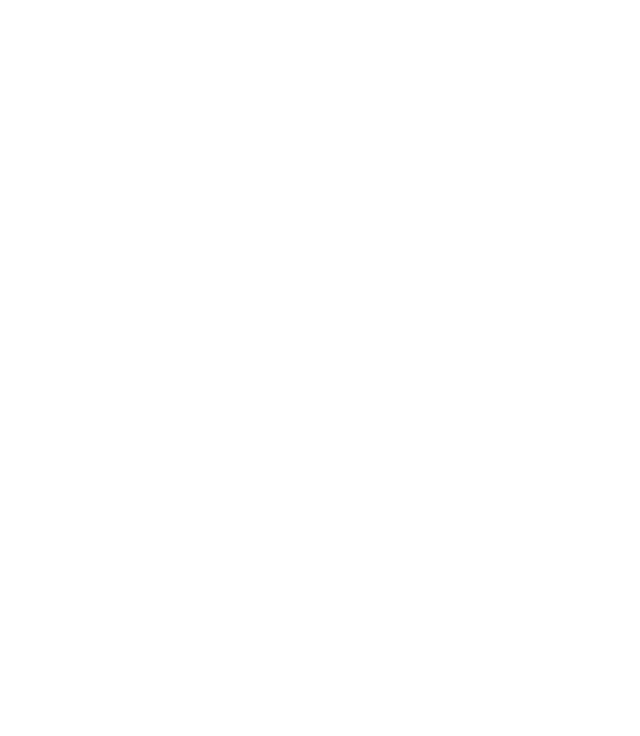
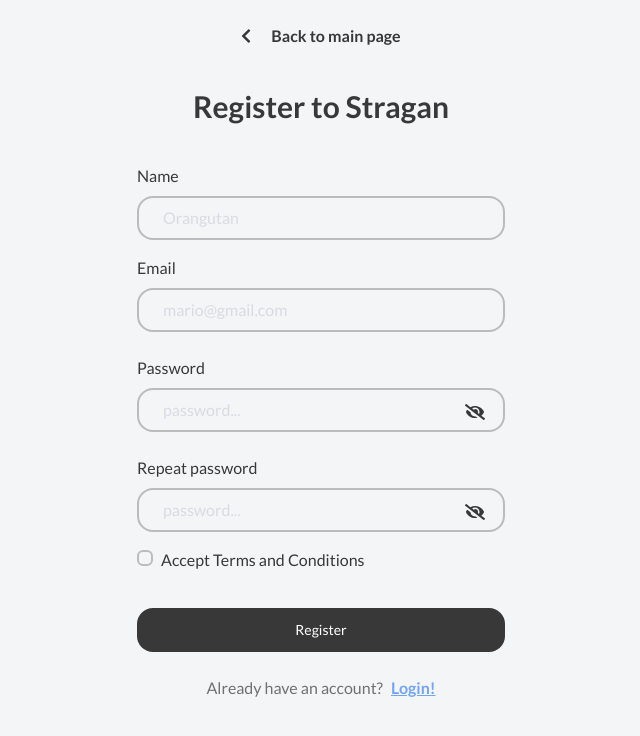
Before and after one commit to dr0er/ecommerce-gaming-shop, a React (Create React App) app in the folder Frontend/: page /signUp in a window 1280 px wide. Shown: the top 736 px of the page, without its empty margins (319-959 px from the left). Built offline with nearby package versions, Linux system fonts and the light colour scheme.

Commit message:
Add register page

```diff
--- a/Frontend/src/App.tsx
+++ b/Frontend/src/App.tsx
@@ -1,4 +1,3 @@
-import React from 'react'
 import { BrowserRouter as Router } from 'react-router-dom'
 import { Routing } from './routing/Routing'
 function App() {
--- /dev/null
+++ b/Frontend/src/Components/registerPage/BackToMain.tsx
@@ -0,0 +1,17 @@
+import { faChevronLeft } from '@fortawesome/free-solid-svg-icons'
+import { FontAwesomeIcon } from '@fortawesome/react-fontawesome'
+import { Link } from 'react-router-dom'
+import { Routes } from '../../Utilities/routes'
+
+const BackToMain = () => {
+  return (
+    <Link to={Routes.index}>
+      <div className="flex gap-5 items-center text-base font-bold cursor-pointer w-max mb-4">
+        <FontAwesomeIcon icon={faChevronLeft} />
+        Back to main page
+      </div>
+    </Link>
+  )
+}
+
+export default BackToMain
--- /dev/null
+++ b/Frontend/src/Components/registerPage/RegisterForm.tsx
@@ -0,0 +1,163 @@
+import { useState } from 'react'
+import { useForm, SubmitHandler } from 'react-hook-form'
+import SubmitBtn from './SubmitBtn'
+import { faCheck, faEye, faEyeSlash } from '@fortawesome/free-solid-svg-icons'
+import { FontAwesomeIcon } from '@fortawesome/react-fontawesome'
+import { ErrorMessage } from '@hookform/error-message'
+import IFormInputs from './interfaces/IFormInputs'
+
+const RegisterForm = () => {
+  const {
+    register,
+    handleSubmit,
+    getValues,
+    formState: { errors },
+  } = useForm<IFormInputs>({
+    criteriaMode: 'all',
+  })
+
+  const onSubmit: SubmitHandler<IFormInputs> = (data) => console.log(JSON.stringify(data))
+
+  type passwordsVisibility = { pass: boolean; passConfirm: boolean }
+  const [passwordsVisibility, setPasswordsVisibility] = useState<passwordsVisibility>({
+    pass: false,
+    passConfirm: false,
+  })
+
+  const handleChangePasswordVisibility = (iconId: keyof passwordsVisibility): void => {
+    setPasswordsVisibility((prev) => ({ ...passwordsVisibility, [iconId]: !prev[iconId] }))
+  }
+
+  return (
+    <div className="flex flex-col gap-4 px-4 mt-4 w-full">
+      <form onSubmit={handleSubmit(onSubmit)}>
+        <div className="flex flex-col gap-2 w-full">
+          <label htmlFor="name">Name</label>
+          <input
+            id="name"
+            className="input-field"
+            type="text"
+            placeholder="Orangutan"
+            {...register('name', {
+              required: 'This field is required!',
+              maxLength: 20,
+            })}
+          />
+          <ErrorMessage
+            errors={errors}
+            name="name"
+            render={({ message }) => <p className="text-red-500">{message}</p>}
+          />
+        </div>
+        <div className="flex flex-col gap-2 mt-4">
+          <label htmlFor="email">Email</label>
+          <input
+            id="email"
+            className="input-field"
+            type="email"
+            placeholder="mario@gmail.com"
+            {...register('email', {
+              required: 'This field is required!',
+              pattern: {
+                value: /^[^@ ]+@[^@ ]+\.[^@ .]{2,}$/,
+                message: 'Email is not valid',
+              },
+            })}
+          />
+          <ErrorMessage
+            errors={errors}
+            name="email"
+            render={({ message }) => <p className="text-red-500">{message}</p>}
+          />
+          <p className="text-red-500">{errors?.email?.message}</p>
+        </div>
+        <div className="flex flex-col gap-2 mt-4">
+          <label htmlFor="password">Password</label>
+          <div className="relative focus-within:opacity-100">
+            <input
+              id="password"
+              className="input-field"
+              type={passwordsVisibility.pass ? 'text' : 'password'}
+              placeholder="password..."
+              {...register('password', {
+                required: 'This field is required!',
+                minLength: {
+                  value: 6,
+                  message: 'Password has to be at least 6 characters long!',
+                },
+              })}
+            />
+
+            <FontAwesomeIcon
+              icon={passwordsVisibility.pass ? faEye : faEyeSlash}
+              className="absolute top-9 right-5 transform -translate-y-5"
+              onClick={() => handleChangePasswordVisibility('pass')}
+            />
+            <ErrorMessage
+              errors={errors}
+              name="password"
+              render={({ message }) => <p className="text-red-500">{message}</p>}
+            />
+          </div>
+          <p className="text-red-500">{errors?.password?.message}</p>
+        </div>
+        <div className="flex flex-col gap-2 mt-4 w-full">
+          <label htmlFor="passwordConfirm">Repeat password</label>
+          <div className="relative focus-within:opacity-100">
+            <input
+              id="passwordConfirm"
+              className="input-field"
+              type={passwordsVisibility.passConfirm ? 'text' : 'password'}
+              placeholder="password..."
+              {...register('passwordConfirm', {
+                required: 'This field is required!',
+                validate: {
+                  matchesPreviousPassword: (value) => {
+                    const { password } = getValues()
+                    return password === value || 'Passwords should match!'
+                  },
+                },
+              })}
+            />
+
+            <FontAwesomeIcon
+              id="passConfirm"
+              icon={passwordsVisibility.passConfirm ? faEye : faEyeSlash}
+              className="absolute top-9 right-5 transform -translate-y-5"
+              onClick={() => handleChangePasswordVisibility('passConfirm')}
+            />
+          </div>
+          {errors.passwordConfirm && (
+            <p className="text-red-500">{errors.passwordConfirm.message}</p>
+          )}
+        </div>
+        <div className="flex gap-2 mt-4 items-center">
+          <label htmlFor="acceptTerms" className="cursor-pointer relative">
+            <input
+              id="acceptTerms"
+              className="appearance-none w-4 h-4 border-2 rounded-md border-grey-light opacity-30 active:opacity-100"
+              type="checkbox"
+              {...register('acceptTerms', {
+                required: 'Please accept Terms and Conditions.',
+              })}
+            />
+            <FontAwesomeIcon
+              icon={faCheck}
+              className="w-4 h-4 text-grey-light text-sm absolute left-0.5 top-0.5 text-opacity-0 check-1 transition"
+            />
+          </label>
+          <span>Accept Terms and Conditions</span>
+        </div>
+        <ErrorMessage
+          errors={errors}
+          name="acceptTerms"
+          render={({ message }) => <p className="text-red-500">{message}</p>}
+        />
+
+        <SubmitBtn>Register</SubmitBtn>
+      </form>
+    </div>
+  )
+}
+
+export default RegisterForm
--- /dev/null
+++ b/Frontend/src/Components/registerPage/RegisterPage.tsx
@@ -0,0 +1,24 @@
+import RegisterForm from '../registerPage/RegisterForm'
+import { Link } from 'react-router-dom'
+import BackToMain from '../registerPage/BackToMain'
+import { Routes } from '../../Utilities/routes'
+
+const RegisterPage = () => {
+  return (
+    <div className="h-screen text-grey-light py-6 flex flex-col gap-6 items-center  max-w-md px-6 md: mx-auto">
+      <BackToMain />
+      <h1 className="font-bold text-3xl text-center ">Register to Stragan</h1>
+      <RegisterForm />
+      <p className="flex gap-2 opacity-70 mx-auto">
+        Already have an account?
+        <Link
+          to={Routes.login}
+          className="text-blue-500 opacity-100 cursor-pointer underline font-bold">
+          Login!
+        </Link>
+      </p>
+    </div>
+  )
+}
+
+export default RegisterPage
--- /dev/null
+++ b/Frontend/src/Components/registerPage/SubmitBtn.tsx
@@ -0,0 +1,16 @@
+import { FunctionComponent } from 'react'
+import btnProps from './interfaces/BtnProps'
+
+const SubmitBtn: FunctionComponent<btnProps> = ({ children }) => {
+  return (
+    <div>
+      <button
+        type="submit"
+        className="flex px-9 py-3 w-full justify-center bg-grey-light text-white rounded-2xl text-sm mt-9 cursor-pointer">
+        {children}
+      </button>
+    </div>
+  )
+}
+
+export default SubmitBtn
--- /dev/null
+++ b/Frontend/src/Components/registerPage/interfaces/BtnProps.ts
@@ -0,0 +1,7 @@
+import { ReactNode } from 'react'
+
+interface btnProps {
+  children: ReactNode
+}
+
+export default btnProps
--- /dev/null
+++ b/Frontend/src/Components/registerPage/interfaces/IFormInputs.ts
@@ -0,0 +1,9 @@
+interface IFormInputs {
+  name: string
+  email: string
+  password: string
+  passwordConfirm: string
+  acceptTerms: boolean
+}
+
+export default IFormInputs
--- a/Frontend/src/Utilities/routes.ts
+++ b/Frontend/src/Utilities/routes.ts
@@ -3,4 +3,5 @@
   itemDetails = '/itemDetails',
   mainPage = '/mainPage',
   loginPage = '/loginPage',
+  signup = '/signup',
 }
--- a/Frontend/src/index.css
+++ b/Frontend/src/index.css
@@ -29,3 +29,44 @@
 .scroll-snap-center {
   scroll-snap-align: center;
 }
+
+@layer components {
+  .input-field {
+    @apply py-2 px-6 w-full duration-300 rounded-2xl outline-none border-2 border-grey-light bg-background-grey;
+  }
+
+  .input-field:placeholder-shown,
+  .input-field:placeholder-shown + div {
+    @apply opacity-30;
+  }
+}
+
+#acceptTerms:checked ~ .check-1 {
+  @apply text-opacity-100;
+  animation: check-animate 0.5s 1;
+}
+
+@keyframes check-animate {
+  0%,
+  100% {
+    @apply transform scale-100;
+  }
+  50% {
+    @apply transform scale-150 text-opacity-0;
+  }
+}
+
+#acceptTerms:checked ~ .check-1 {
+  @apply text-opacity-100;
+  animation: check-animate 0.5s 1;
+}
+
+@keyframes check-animate {
+  0%,
+  100% {
+    @apply transform scale-100;
+  }
+  50% {
+    @apply transform scale-150 text-opacity-0;
+  }
+}
--- a/Frontend/src/routing/Routing.tsx
+++ b/Frontend/src/routing/Routing.tsx
@@ -5,6 +5,7 @@
 import ItemDetails from '../Components/ItemDetails/ItemDetails'
 import { MainPage } from '../Components/MainPage/MainPage'
 import LoginPage from '../Components/LoginPage/LoginPage'
+import RegisterPage from '../Components/registerPage/RegisterPage'
 
 export const Routing = () => {
   return (
@@ -24,6 +25,10 @@
       <Route path={Routes.loginPage}>
         <LoginPage />
       </Route>
+
+      <Route path={Routes.signup}>
+        <RegisterPage />
+      </Route>
     </Switch>
   )
 }
```
Also changed, not shown: Frontend/package.json (+6 -5 lines), 2 other files (tests, documents, lock files or other folders).
